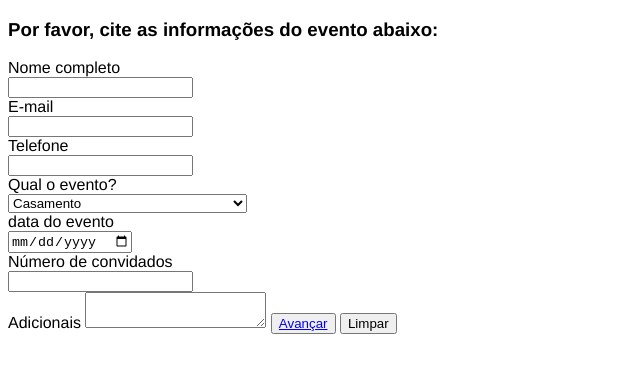
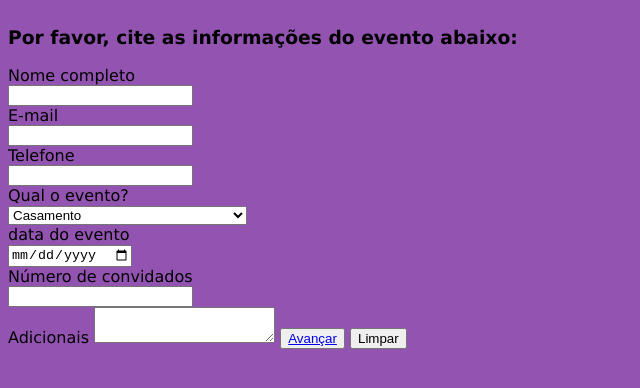
Before and after one commit to MarianeRemonte/form-CadEvento, a plain HTML site: page index.html in a window 1280 px wide. Shown: the whole page, without its empty margins (0-640 px from the left). Drawn offline with Linux system fonts and the light colour scheme; a script that the page names is missing.

Commit message:
muda a cor do fundo da página e ajusta o display para torná-lo flexível. Ajeita novamente a fonte da página.

```diff
--- a/index.css
+++ b/index.css
@@ -3,3 +3,9 @@ html, body{
     height: 100%;
     font-family: 'Franklin Gothic Medium', 'Arial Narrow', Arial, sans-serif;
 }
+
+body{
+    background-color:rgb(147, 83, 177);
+    display: flex; /*Comportamento do elemento na página*/
+    font-family: Verdana;
+}
```
